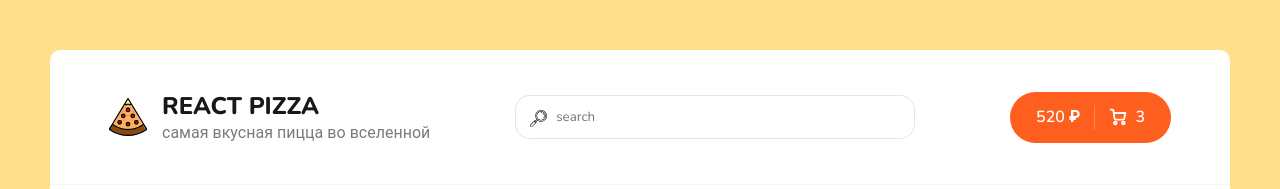
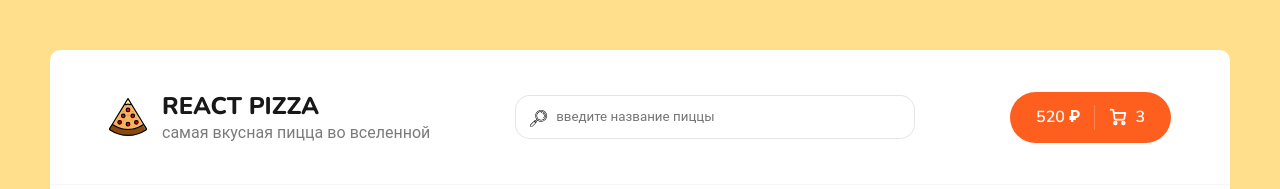
Before and after one commit to NikePro777/pizza2022, a React (Create React App) app: page / in a window 1280 px wide. Shown: the top 189 px of the page. Built offline with nearby package versions, Linux system fonts and the light colour scheme; no server answers.

Commit message:
add useContext

```diff
--- a/src/App.js
+++ b/src/App.js
@@ -5,20 +5,23 @@ import Home from './pages/Home';
 import NotFound from './pages/NotFound';
 import Cart from './pages/Cart';
 
+export const SearchContext = React.createContext();
 function App() {
   const [search, setSearch] = React.useState('');
   return (
     <div className="wrapper">
-      <Header search={search} setSearch={setSearch} />
+      <SearchContext.Provider value={{ search, setSearch }}>
+        <Header />
         <div className="content">
           <div className="container">
             <Routes>
-            <Route path="/" element={<Home search={search} />} />
+              <Route path="/" element={<Home />} />
               <Route path="/cart" element={<Cart />} />
               <Route path="*" element={<NotFound />} />
             </Routes>
           </div>
         </div>
+      </SearchContext.Provider>
     </div>
   );
 }
--- a/src/components/Header.jsx
+++ b/src/components/Header.jsx
@@ -2,7 +2,7 @@ import pizzaLogo from '../assets/img/pizza-logo.svg';
 import { Link } from 'react-router-dom';
 import Search from './Search';
 
-function Header({ search, setSearch }) {
+function Header() {
   return (
     <div className="header">
       <div className="container">
@@ -14,7 +14,7 @@ function Header({ search, setSearch }) {
           </div>
         </Link>
         <div className="search">
-          <Search search={search} setSearch={setSearch} />
+          <Search />
         </div>
 
         <div className="header__cart">
--- a/src/components/Search/index.jsx
+++ b/src/components/Search/index.jsx
@@ -1,6 +1,9 @@
+import React from 'react';
 import styles from './Search.module.scss';
+import { SearchContext } from '../../App';
 
-export const Search = ({ search, setSearch }) => {
+export const Search = () => {
+  const { search, setSearch } = React.useContext(SearchContext);
   return (
     <div className={styles.root}>
       <svg className={styles.icon} x="0px" y="0px" viewBox="0 0 463.001 463.001">
@@ -22,7 +25,7 @@ export const Search = ({ search, setSearch }) => {
       <input
         className={styles.input}
         type="text"
-        placeholder="search"
+        placeholder="введите название пиццы"
         value={search}
         onChange={(event) => {
           setSearch(event.target.value);
--- a/src/pages/Home.jsx
+++ b/src/pages/Home.jsx
@@ -5,8 +5,10 @@ import Sort from '../components/Sort';
 import PizzaBlock from '../components/PizzasBlock';
 import Skeleton from '../components/PizzasBlock/Skeleton';
 import Pagination from '../components/Pagination';
+import { SearchContext } from '../App';
 
-const Home = ({ search }) => {
+const Home = () => {
+  const { search } = React.useContext(SearchContext);
   const [items, setItems] = React.useState([]);
   const [loaded, setLoaded] = React.useState(false);
   const [activeCategory, setActiveCategory] = React.useState(0);
@@ -15,7 +17,6 @@ const Home = ({ search }) => {
     sortName: 'rating',
   });
   const [page, setCurrentPage] = React.useState(1);
-
   React.useEffect(() => {
     setLoaded(false);
     const url = new URL(`https://66a87abee40d3aa6ff582e7d.mockapi.io/pizzas?page=${page}&limit=4`);
@@ -25,7 +26,6 @@ const Home = ({ search }) => {
     fetch(url)
       .then((res) => res.json())
       .then((res) => {
-        // console.log(res?.length);
         setItems(res);
         setLoaded(true);
       });
```
Lines whose indentation alone changed are shown as unchanged.
